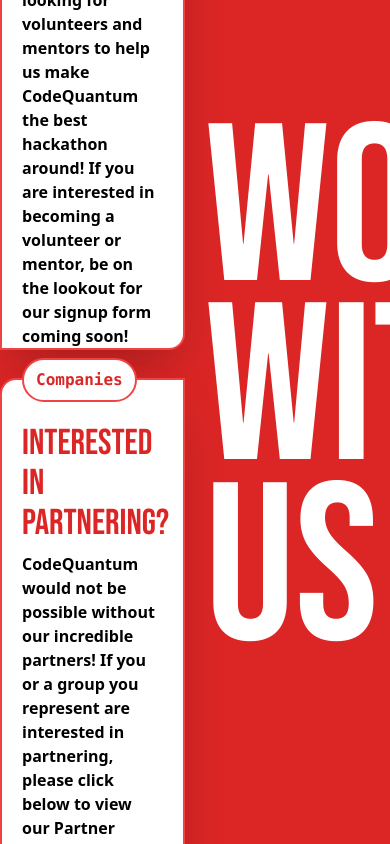
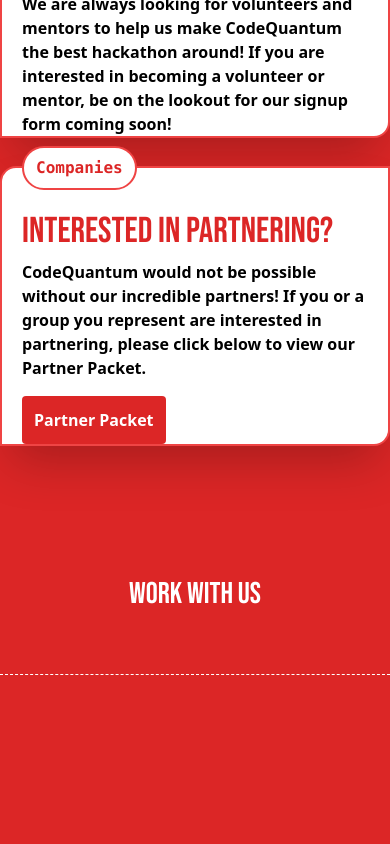
Before and after one commit to acmutsa/CQHackDay, a Next.js app: page / in a window 390 px wide. Shown: the part 4140-4984 px from the top of the page. Built offline with nearby package versions, Linux system fonts and the light colour scheme.

Commit message:
More mobile optimizations

```diff
--- a/src/components/sections/WorkWithUs.tsx
+++ b/src/components/sections/WorkWithUs.tsx
@@ -4,7 +4,7 @@ import Link from "next/link";
 export default forwardRef<HTMLElement>(function WorkWithUs(props, ref) {
 	return (
 		<section ref={ref} className="min-h-screen bg-red-600">
-			<div className="grid grid-cols-2 max-w-[1000px] gap-x-5 mx-auto min-h-screen">
+			<div className="grid grid-cols-1 md:grid-cols-2 max-w-[1000px] gap-x-5 mx-auto min-h-screen">
 				<div className="flex flex-col justify-center gap-3 gap-y-7">
 					<div className="bg-white aspect-video w-full rounded-tl-2xl rounded-br-2xl border-red-500 border-2 px-5 shadow-2xl">
 						<h2 className="bg-white font-mono border-red-500 border-2 rounded-full py-2 px-3 w-min text-red-600 font-bold -translate-y-[50%]">
@@ -34,10 +34,11 @@ export default forwardRef<HTMLElement>(function WorkWithUs(props, ref) {
 						</Link>
 					</div>
 				</div>
-				<div className="leading-[0.8] text-[14rem] font-bebas flex flex-col justify-center text-white">
-					<h1>Work</h1>
-					<h1>With</h1>
-					<h1>Us</h1>
+				<div className="leading-[0.8] md:text-[14rem] text-3xl font-bebas flex flex-col justify-center text-white">
+					<h1 className="hidden md:block">Work</h1>
+					<h1 className="hidden md:block">With</h1>
+					<h1 className="hidden md:block">Us</h1>
+					<h1 className="block md:hidden text-center">Work With Us</h1>
 				</div>
 			</div>
 		</section>
```
